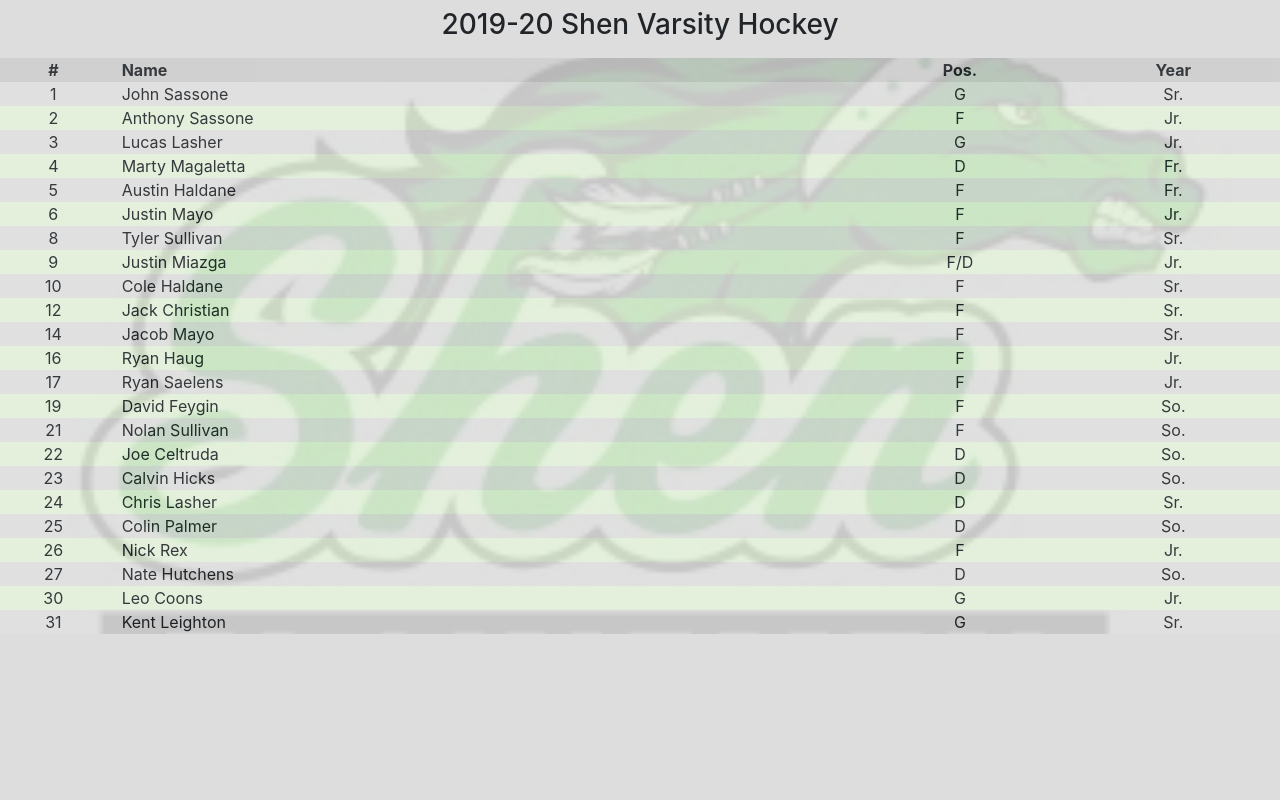
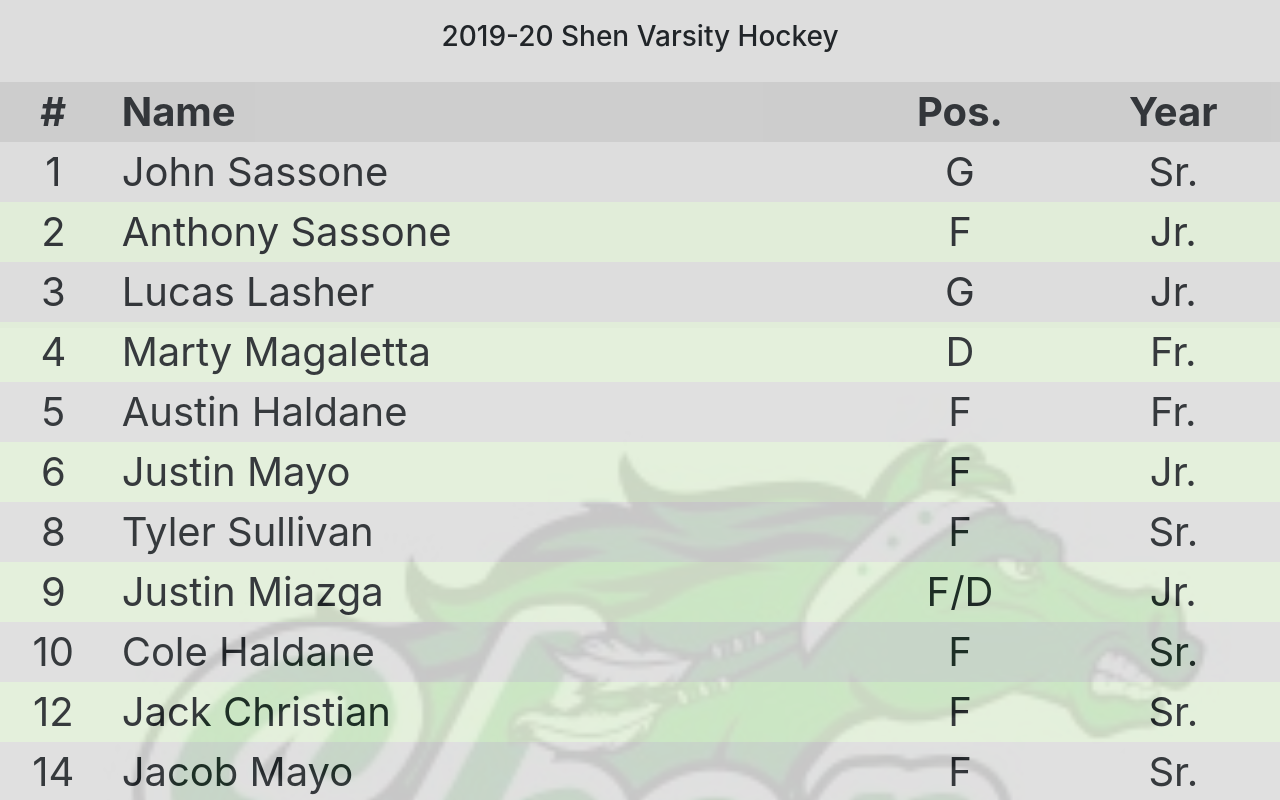
Before and after one commit to mikesae/hockey-roster-pwa, a React (Create React App) app: page / in a window 1280 px wide. Shown: the top 800 px of the page. Built offline with nearby package versions, Linux system fonts and the light colour scheme; the HTML template or start-up script is replaced by a standard one.

Commit message:
Increase font size to 250%.

```diff
--- a/src/App.css
+++ b/src/App.css
@@ -1,4 +1,5 @@
 body {
+  font-size: 2.5em;
   background-color: #DDDDDD;
   -webkit-user-select: none;
   -webkit-tap-highlight-color: transparent;
```
Also changed, not shown: public/manifest.json.
